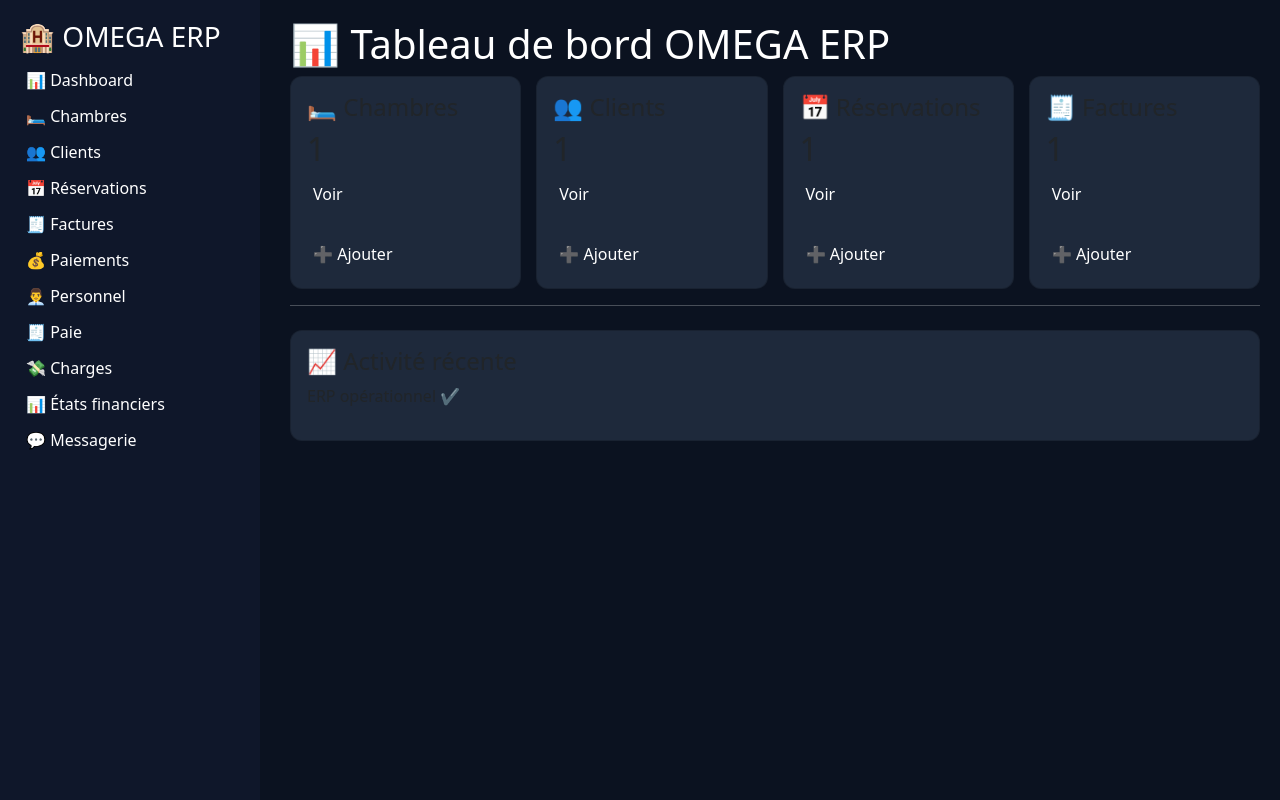
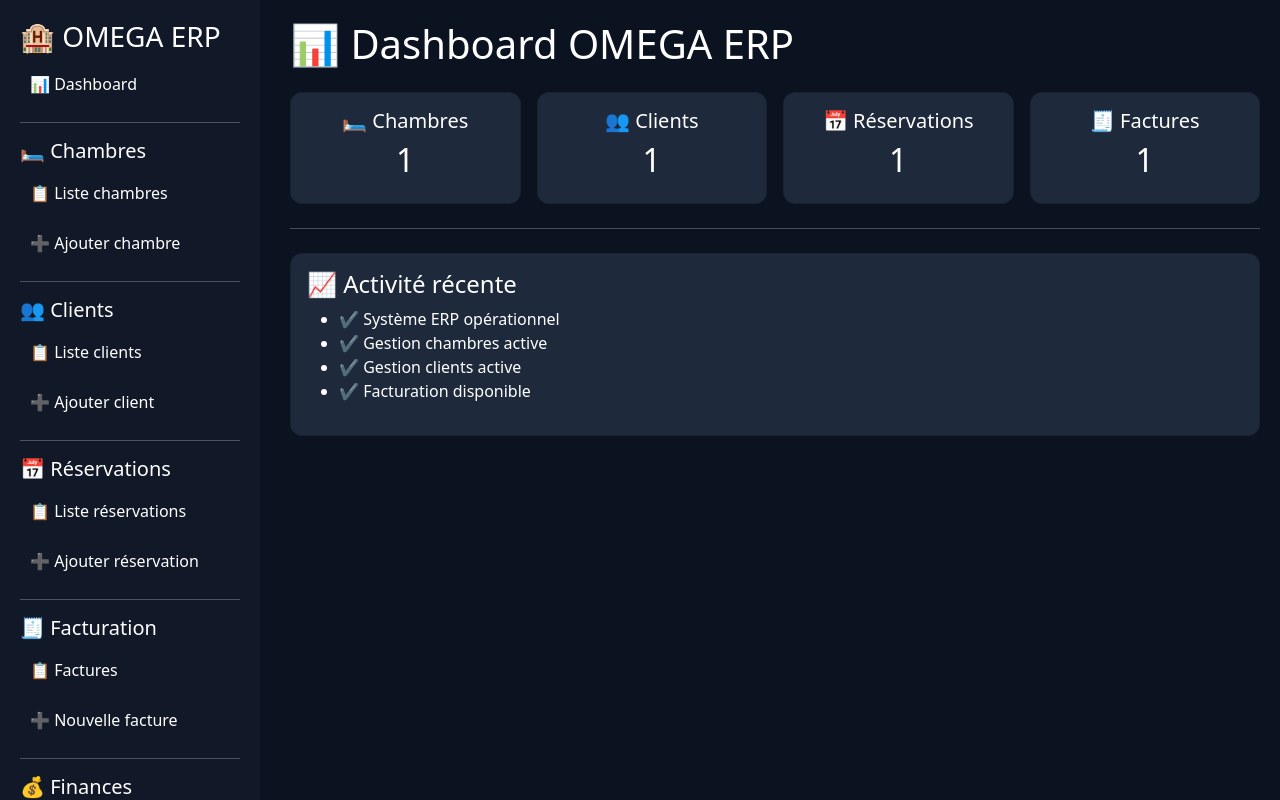
Before and after one commit to siby2411/omega_hotel_erp, a PHP site: page / in a window 1280 px wide. Run offline with PHP 8.4, Linux system fonts and the light colour scheme; tables that the repository leaves empty or names only in its code hold one stand-in row (values such as "Sample post").

Commit message:
Stable ERP Omega 5★ - layout final + modules chambres clients reservations factures paiements personnel paie charges etat financier messagerie

```diff
--- a/app/Controllers/HotelController.php
+++ b/app/Controllers/HotelController.php
@@ -2,23 +2,17 @@
 
 class HotelController {
 
-    /* ================= DB ================= */
     private function db() {
         return new PDO(
             "mysql:host=127.0.0.1;dbname=hotel_omega;charset=utf8",
             "root",
             "",
-            [
-                PDO::ATTR_ERRMODE => PDO::ERRMODE_EXCEPTION,
-                PDO::ATTR_DEFAULT_FETCH_MODE => PDO::FETCH_ASSOC
-            ]
+            [PDO::ATTR_ERRMODE => PDO::ERRMODE_EXCEPTION]
         );
     }
 
-    /* ================= VIEW ================= */
     private function view($path, $data = []) {
         extract($data);
-
         $view = __DIR__ . "/../../resources/views/$path.php";
         $layout = __DIR__ . "/../../resources/views/layouts/app.php";
 
@@ -32,11 +26,13 @@
     /* ================= DASHBOARD ================= */
     public function dashboard() {
 
+        $db = $this->db();
+
         $stats = [
-            'chambres' => $this->db()->query("SELECT COUNT(*) FROM chambres")->fetchColumn(),
-            'clients' => $this->db()->query("SELECT COUNT(*) FROM clients")->fetchColumn(),
-            'reservations' => $this->db()->query("SELECT COUNT(*) FROM reservations")->fetchColumn(),
-            'factures' => $this->db()->query("SELECT COUNT(*) FROM factures")->fetchColumn()
+            'chambres' => $db->query("SELECT COUNT(*) FROM chambres")->fetchColumn(),
+            'clients' => $db->query("SELECT COUNT(*) FROM clients")->fetchColumn(),
+            'reservations' => $db->query("SELECT COUNT(*) FROM reservations")->fetchColumn(),
+            'factures' => $db->query("SELECT COUNT(*) FROM factures")->fetchColumn(),
         ];
 
         return $this->view('dashboard/index', compact('stats'));
@@ -87,8 +83,7 @@
         $total = $prix * $nuits;
 
         $stmt = $pdo->prepare("
-            INSERT INTO reservations
-            (client_id, chambre_id, date_arrivee, date_depart, nb_nuits, prix_total)
+            INSERT INTO reservations (client_id, chambre_id, date_arrivee, date_depart, nb_nuits, prix_total)
             VALUES (?, ?, ?, ?, ?, ?)
         ");
 
@@ -107,13 +102,13 @@
 
     /* ================= FACTURES ================= */
     public function factures() {
-        $data = $this->db()->query("SELECT * FROM factures ORDER BY id DESC")->fetchAll();
+        $data = $this->db()->query("SELECT * FROM factures")->fetchAll();
         return $this->view('hotel/factures', ['factures' => $data]);
     }
 
     public function factures_create() {
-        $reservations = $this->db()->query("SELECT id FROM reservations")->fetchAll();
-        return $this->view('hotel/factures_create', ['reservations' => $reservations]);
+        $reservations = $this->db()->query("SELECT * FROM reservations")->fetchAll();
+        return $this->view('hotel/factures_create', compact('reservations'));
     }
 
     public function factures_store() {
@@ -145,7 +140,8 @@
 
     /* ================= PERSONNEL ================= */
     public function personnel() {
-        return $this->view('hotel/personnel');
+        $data = $this->db()->query("SELECT * FROM personnel")->fetchAll();
+        return $this->view('hotel/personnel', ['staff' => $data]);
     }
 
     public function personnel_create() {
@@ -159,7 +155,8 @@
 
     /* ================= CHARGES ================= */
     public function charges() {
-        return $this->view('hotel/charges');
+        $data = $this->db()->query("SELECT * FROM charges")->fetchAll();
+        return $this->view('hotel/charges', ['charges' => $data]);
     }
 
     public function createCharge() {
@@ -185,8 +182,10 @@
     /* ================= ETATS FINANCIERS ================= */
     public function etatFinancier() {
 
-        $revenus = $this->db()->query("SELECT COALESCE(SUM(montant_total),0) FROM factures")->fetchColumn();
-        $charges = $this->db()->query("SELECT COALESCE(SUM(montant),0) FROM charges")->fetchColumn();
+        $db = $this->db();
+
+        $revenus = $db->query("SELECT COALESCE(SUM(montant_total),0) FROM factures")->fetchColumn();
+        $charges = $db->query("SELECT COALESCE(SUM(montant),0) FROM charges")->fetchColumn();
 
         $benefice = $revenus - $charges;
 
--- a/core/Router.php
+++ b/core/Router.php
@@ -11,80 +11,40 @@
 
         switch ($url) {
 
-            case 'dashboard':
-                return $c->dashboard();
+            case 'dashboard': return $c->dashboard();
 
-            case 'chambres':
-                return $c->chambres();
+            case 'chambres': return $c->chambres();
+            case 'chambres_create': return $c->chambres_create();
 
-            case 'chambres_create':
-                return $c->chambres_create();
+            case 'clients': return $c->clients();
+            case 'clients_create': return $c->clients_create();
 
-            case 'clients':
-                return $c->clients();
+            case 'reservations': return $c->reservations();
+            case 'reservations_create': return $c->createReservation();
+            case 'reservations_store': return $c->storeReservation();
 
-            case 'clients_create':
-                return $c->clients_create();
+            case 'factures': return $c->factures();
+            case 'factures_create': return $c->factures_create();
+            case 'factures_store': return $c->factures_store();
+            case 'facture_pdf': return $c->facture_pdf();
 
-            case 'reservations':
-                return $c->reservations();
+            case 'paiements': return $c->paiements();
+            case 'paiements_create': return $c->createPaiement();
 
-            case 'reservations_create':
-                return $c->createReservation();
+            case 'personnel': return $c->personnel();
+            case 'personnel_create': return $c->personnel_create();
 
-            case 'reservations_store':
-                return $c->storeReservation();
+            case 'paie': return $c->paie();
 
-            case 'factures':
-                return $c->factures();
+            case 'charges': return $c->charges();
+            case 'charges_create': return $c->createCharge();
+            case 'charges_store': return $c->storeCharge();
 
-            case 'factures_create':
-                return $c->factures_create();
+            case 'etat_financier': return $c->etatFinancier();
 
-            case 'factures_store':
-                return $c->factures_store();
+            case 'messagerie': return $c->messagerie();
 
-            case 'paiements':
-                return $c->paiements();
-
-            case 'paiements_create':
-                return $c->createPaiement();
-
-            case 'personnel':
-                return $c->personnel();
-
-            case 'personnel_create':
-                return $c->personnel_create();
-
-            case 'paie':
-                return $c->paie();
-
-            case 'charges':
-                return $c->charges();
-
-            case 'charges_create':
-                return $c->createCharge();
-
-            case 'charges_store':
-                return $c->storeCharge();
-
-            case 'etat_financier':
-                return $c->etatFinancier();
-
-            case 'messagerie':
-                return $c->messagerie();
-
-            case 'analytics':
-                return $c->analytics();
-
-            case 'facture_pdf':
-                return $c->facture_pdf();
-
-            case 'bulletin_pdf':
-                return $c->bulletin_pdf();
-
-            case 'send_message':
-                return $c->send_message();
+            case 'analytics': return $c->analytics();
 
             default:
                 http_response_code(404);
--- a/resources/views/dashboard/index.php
+++ b/resources/views/dashboard/index.php
@@ -1,40 +1,46 @@
-<h1>📊 Tableau de bord OMEGA ERP</h1>
+<h1 class="mb-4">📊 Dashboard OMEGA ERP</h1>
 
-<div style="display:grid;grid-template-columns:repeat(4,1fr);gap:15px">
+<div class="row g-3">
 
-<div class="card p-3">
-<h4>🛏 Chambres</h4>
-<h2><?= $stats['chambres'] ?></h2>
-<a href="?url=chambres">Voir</a><br>
-<a href="?url=chambres_create">➕ Ajouter</a>
+    <div class="col-md-3">
+        <div class="card p-3 text-center">
+            <h5>🛏 Chambres</h5>
+            <h2><?= $stats['chambres'] ?? 0 ?></h2>
+        </div>
     </div>
 
-<div class="card p-3">
-<h4>👥 Clients</h4>
-<h2><?= $stats['clients'] ?></h2>
-<a href="?url=clients">Voir</a><br>
-<a href="?url=clients_create">➕ Ajouter</a>
+    <div class="col-md-3">
+        <div class="card p-3 text-center">
+            <h5>👥 Clients</h5>
+            <h2><?= $stats['clients'] ?? 0 ?></h2>
+        </div>
     </div>
 
-<div class="card p-3">
-<h4>📅 Réservations</h4>
-<h2><?= $stats['reservations'] ?></h2>
-<a href="?url=reservations">Voir</a><br>
-<a href="?url=reservations_create">➕ Ajouter</a>
+    <div class="col-md-3">
+        <div class="card p-3 text-center">
+            <h5>📅 Réservations</h5>
+            <h2><?= $stats['reservations'] ?? 0 ?></h2>
+        </div>
     </div>
 
-<div class="card p-3">
-<h4>🧾 Factures</h4>
+    <div class="col-md-3">
+        <div class="card p-3 text-center">
+            <h5>🧾 Factures</h5>
             <h2><?= $stats['factures'] ?? 0 ?></h2>
-<a href="?url=factures">Voir</a><br>
-<a href="?url=factures_create">➕ Ajouter</a>
+        </div>
     </div>
 
 </div>
 
-<hr>
+<hr class="my-4">
 
-<div class="card p-3 mt-4">
+<div class="card p-3">
     <h4>📈 Activité récente</h4>
-<p>ERP opérationnel ✔</p>
+
+    <ul>
+        <li>✔ Système ERP opérationnel</li>
+        <li>✔ Gestion chambres active</li>
+        <li>✔ Gestion clients active</li>
+        <li>✔ Facturation disponible</li>
+    </ul>
 </div>
--- a/resources/views/layouts/app.php
+++ b/resources/views/layouts/app.php
@@ -1,8 +1,9 @@
 <!DOCTYPE html>
-<html>
+<html lang="fr">
 <head>
 <meta charset="UTF-8">
 <title>OMEGA ERP HOTEL 5★</title>
+
 <link href="https://cdn.jsdelivr.net/npm/bootstrap@5.3.0/dist/css/bootstrap.min.css" rel="stylesheet">
 
 <style>
@@ -12,17 +13,31 @@
     width:260px;
     height:100vh;
     position:fixed;
-    background:#0f172a;
+    background:#111827;
     padding:20px;
 }
 
-.main { margin-left:270px; padding:20px; }
+.sidebar a {
+    display:block;
+    color:white;
+    padding:10px;
+    margin-bottom:6px;
+    text-decoration:none;
+    border-radius:8px;
+}
 
-a { display:block; color:white; padding:6px; text-decoration:none; }
+.sidebar a:hover { background:#1f2937; }
 
-a:hover { background:#1e293b; border-radius:6px; }
+.main {
+    margin-left:270px;
+    padding:20px;
+}
 
-.card { background:#1e293b; border-radius:12px; }
+.card {
+    background:#1e293b;
+    border-radius:12px;
+    color:white;
+}
 </style>
 </head>
 
@@ -32,16 +47,48 @@
 <h3>🏨 OMEGA ERP</h3>
 
 <a href="?url=dashboard">📊 Dashboard</a>
-<a href="?url=chambres">🛏 Chambres</a>
-<a href="?url=clients">👥 Clients</a>
-<a href="?url=reservations">📅 Réservations</a>
-<a href="?url=factures">🧾 Factures</a>
-<a href="?url=paiements">💰 Paiements</a>
-<a href="?url=personnel">👨‍💼 Personnel</a>
-<a href="?url=paie">🧾 Paie</a>
+
+<hr>
+
+<h5>🛏 Chambres</h5>
+<a href="?url=chambres">📋 Liste chambres</a>
+<a href="?url=chambres_create">➕ Ajouter chambre</a>
+
+<hr>
+
+<h5>👥 Clients</h5>
+<a href="?url=clients">📋 Liste clients</a>
+<a href="?url=clients_create">➕ Ajouter client</a>
+
+<hr>
+
+<h5>📅 Réservations</h5>
+<a href="?url=reservations">📋 Liste réservations</a>
+<a href="?url=reservations_create">➕ Ajouter réservation</a>
+
+<hr>
+
+<h5>🧾 Facturation</h5>
+<a href="?url=factures">📋 Factures</a>
+<a href="?url=factures_create">➕ Nouvelle facture</a>
+
+<hr>
+
+<h5>💰 Finances</h5>
+<a href="?url=paiements">💳 Paiements</a>
 <a href="?url=charges">💸 Charges</a>
 <a href="?url=etat_financier">📊 États financiers</a>
-<a href="?url=messagerie">💬 Messagerie</a>
+
+<hr>
+
+<h5>👨‍💼 RH</h5>
+<a href="?url=personnel">Personnel</a>
+<a href="?url=paie">Paie</a>
+
+<hr>
+
+<h5>💬 Communication</h5>
+<a href="?url=messagerie">Messagerie</a>
 
 </div>
 
```
Also changed, not shown: app/Controllers/HotelController_BACKUP.php (added, +239 -0 lines), app/Services/FacturePDF.php (added, +27 -0 lines), resources/views/hotel/factures.php (+2 -14 lines), resources/views/hotel/factures_create.php (+5 -8 lines). Lines whose indentation alone changed are shown as unchanged.
